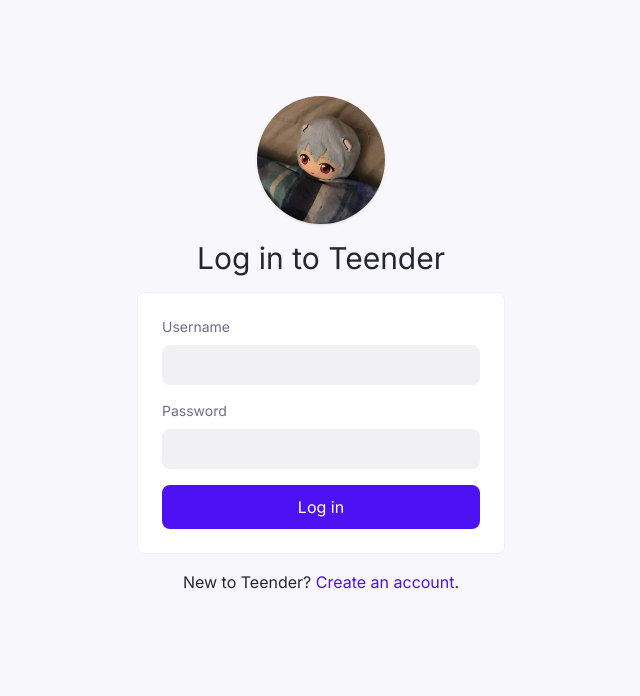
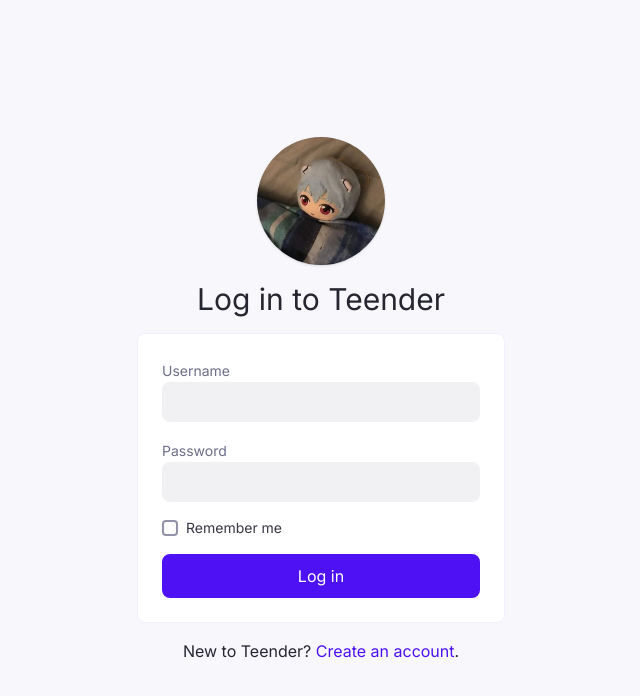
Before and after one commit to 0leonov/teender, a React (Create React App) app: page /login in a window 1280 px wide. Shown: the top 696 px of the page, without its empty margins (319-959 px from the left). Built offline with nearby package versions, Linux system fonts and the light colour scheme.

Commit message:
Remember me checkbox

```diff
--- a/src/App.js
+++ b/src/App.js
@@ -1,7 +1,9 @@
 import {BrowserRouter, Route, Routes} from 'react-router-dom';
+
 import Home from './pages/Home';
 import Login from './pages/Login';
 import Register from './pages/Register';
+import NotFound from "./pages/NotFound";
 
 const App = () => {
   return (
@@ -10,6 +12,7 @@ const App = () => {
         <Route path='/login' element={<Login/>}/>
         <Route path='/register' element={<Register/>}/>
         <Route path='/' element={<Home/>}/>
+        <Route path='*' element={<NotFound/>}/>
       </Routes>
     </BrowserRouter>
   );
--- /dev/null
+++ b/src/components/Auth/Checkbox.js
@@ -0,0 +1,34 @@
+import {useState} from "react";
+
+const Checkbox = ({label}) => {
+  const [isChecked, setChecked] = useState(false);
+
+  const handleChange = (event) => {
+    setChecked(event.target.checked);
+  }
+
+  return (
+    <div className='flex items-center gap-2'>
+      <input id={label} type='checkbox' onChange={handleChange}
+             className='h-4 w-4 appearance-none border-2 rounded-xs text-neutral-400
+             hover:text-purple-700 hover:cursor-pointer
+             focus:outline-none focus:ring focus:ring-purple-300 focus:text-purple-700
+             checked:text-purple-600 checked:bg-purple-600
+             checked:hover:bg-purple-700 checked:hover:text-purple-700
+             checked:focus:bg-purple-700 checked:focus:text-purple-700'
+        />
+
+      {isChecked &&
+        <div className='ml-0.5 absolute pointer-events-none'>
+          <svg xmlns='http://www.w3.org/2000/svg' fill='none' viewBox='0 0 24 24' strokeWidth={3} stroke='#fff' className='w-3 h-3'>
+            <path strokeLinecap='round' strokeLinejoin='round' d='M4.5 12.75l6 6 9-13.5'/>
+          </svg>
+        </div>
+      }
+
+      <label htmlFor={label} className='text-sm text-neutral-700'>{label}</label>
+    </div>
+  );
+};
+
+export default Checkbox;
--- a/src/components/Auth/Content.js
+++ b/src/components/Auth/Content.js
@@ -1,6 +1,6 @@
 const Content = ({children}) => {
   return (
-    <div className='pt-24 px-2 container max-w-sm mx-auto flex flex-col gap-4 items-center'>
+    <div className='h-screen px-2 container max-w-sm mx-auto flex flex-col gap-4 items-center justify-center'>
       {children}
     </div>
   );
--- a/src/components/TextInput.js
+++ b/src/components/TextInput.js
@@ -1,9 +1,9 @@
 const TextInput = ({name, type, label, register, errors, rules}) => {
   return (
     <div>
-      <p className='mb-2 text-neutral-500 text-sm'>{label}</p>
+      <label htmlFor={name} className='mb-2 text-neutral-500 text-sm'>{label}</label>
 
-      <input {...(register(name, rules))} type={type} className={
+      <input {...(register(name, rules))} type={type} id={name} className={
         `w-full py-2.5 px-4 transition rounded appearance-none text-neutral-400 leading-tight focus:outline-none focus:bg-white
         ${errors?.message ? 'bg-red-50 ring-red-500 ring-1 hover:bg-red-100 focus:ring-red-500' : 'bg-neutral-100 hover:bg-neutral-200 focus:ring-1 focus:ring-blue-500'}`
       }/>
--- a/src/index.css
+++ b/src/index.css
@@ -5,5 +5,5 @@
 @tailwind utilities;
 
 body {
-  @apply bg-background font-inter;
+  @apply bg-background font-inter select-none;
 }
--- a/src/pages/Home.js
+++ b/src/pages/Home.js
@@ -6,9 +6,9 @@ const Home = () => {
     <div>
       <header className='h-24 container mx-auto flex justify-between items-center border-b border-neutral-200 px-6'>
         <div>
-          <Link to='/' className='flex items-center gap-3 font-bold text-2xl'>
+          <Link to='/' className='flex items-center gap-3'>
             <img src={require('../images/logo.webp')} alt='logo' className='h-10 rounded-full'/>
-            <h1 className='text-neutral-700 inline align-middle'>Teender</h1>
+            <h1 className='text-neutral-700 inline align-middle font-bold text-2xl'>Teender</h1>
           </Link>
         </div>
         <div className='flex gap-4'>
--- a/src/pages/Login.js
+++ b/src/pages/Login.js
@@ -1,20 +1,31 @@
 import {useForm} from 'react-hook-form';
-import React from "react";
+import {useNavigate} from 'react-router-dom';
+import React, {useState} from "react";
+import axios from 'axios';
 import buttons from '../styles/buttons.module.css'
 
-import Logo from "../components/Auth/Logo";
-import Header from "../components/Auth/Header";
-import Form from "../components/Auth/Form";
-import LinkBlock from "../components/Auth/LinkBlock";
-import Content from "../components/Auth/Content";
-import TextInput from "../components/TextInput";
+import Logo from '../components/Auth/Logo';
+import Header from '../components/Auth/Header';
+import Form from '../components/Auth/Form';
+import LinkBlock from '../components/Auth/LinkBlock';
+import Content from '../components/Auth/Content';
+import TextInput from '../components/TextInput';
+import Checkbox from '../components/Auth/Checkbox';
 
 const Login = () => {
-  const {register, handleSubmit, reset, formState: {errors}} = useForm({mode: 'onBlur'});
+  const navigate = useNavigate()
+
+  const {register, handleSubmit, formState: {errors}} = useForm({mode: 'onBlur'});
+
+  const [error, setError] = useState();
 
   const onSubmit = (data) => {
-    alert(JSON.stringify(data));
-    reset();
+    axios.post('http://localhost:80/api/user/login.php', data)
+      .then((response) => {
+        if (response.data.status === 200) navigate('/');
+        else setError(response.data.error);
+      })
+      .catch((error) => setError(error.message));
   }
 
   return (
@@ -28,6 +39,9 @@ const Login = () => {
 
         <TextInput name='password' type='password' label='Password' register={register} errors={errors.password} rules={{required: 'This is a required field'}}/>
 
+
+        <Checkbox label='Remember me'/>
+
         <button type='submit' className={buttons.primary}>Log in</button>
       </Form>
 
--- /dev/null
+++ b/src/pages/NotFound.js
@@ -0,0 +1,18 @@
+import {Link} from "react-router-dom";
+import buttons from '../styles/buttons.module.css'
+
+const NotFound = () => {
+  return (
+    <div className="px-2 h-screen flex flex-col items-center justify-center text-center">
+      <p className="font-bold text-purple-600 mb-4">404</p>
+
+      <h1 className="mb-6 text-3xl font-bold text-neutral-800 sm:text-5xl">Page not found</h1>
+
+      <p className="mb-16 text-neutral-400">Sorry, we couldn’t find the page you’re looking for.</p>
+
+      <Link to='/' className={`${buttons.primary} flex justify-between items-center`}>Go back home</Link>
+    </div>
+  );
+};
+
+export default NotFound;
--- a/src/pages/Register.js
+++ b/src/pages/Register.js
@@ -20,9 +20,9 @@ const Register = () => {
   const [error, setError] = useState();
 
   const onSubmit = (data) => {
-    axios.post('http://localhost:80/api/user/save', data)
+    axios.post('http://localhost:80/api/user/save.php', data)
       .then((response) => {
-        if (response.data.status === 1) navigate('/');
+        if (response.data.status === 200) navigate('/');
         else setError(response.data.error);
       })
       .catch((error) => setError(error.message));
--- a/src/styles/buttons.module.css
+++ b/src/styles/buttons.module.css
@@ -1,5 +1,13 @@
 button, .secondary, .primary {
-  @apply px-3 py-2 rounded truncate transition border-2 focus:outline-none focus:border-purple-300 focus:ring-purple-300 focus:ring;
+  @apply rounded truncate transition border-2 focus:outline-none focus:border-purple-300 focus:ring-purple-300 focus:ring;
+}
+
+.md, .secondary, .primary {
+  @apply px-3 py-2;
+}
+
+.xl2 {
+  @apply text-2xl py-4 px-6;
 }
 
 .primary {
--- a/tailwind.config.js
+++ b/tailwind.config.js
@@ -22,8 +22,6 @@ module.exports = {
     },
 
     colors: {
-      custom: colors.gray,
-
       white: colors.white,
 
       transparent: colors.transparent,
```
Also changed, not shown: src/styles/buttons.module.scss (+11 -1 lines), 1 other file (tests, documents, lock files or other folders).
